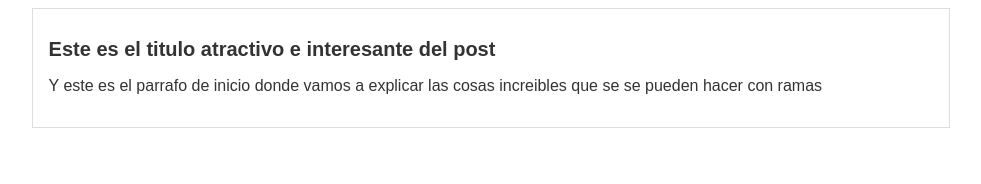
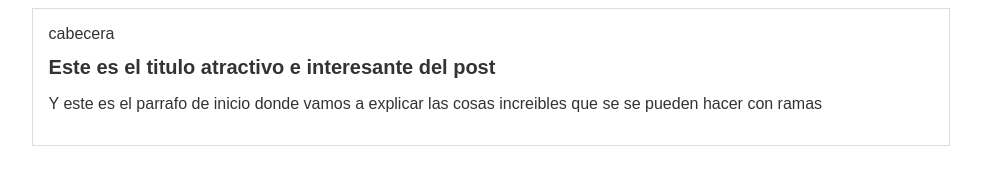
Before and after one commit to ernerdo/hyperblog, a plain HTML site: page blogpost.html in a window 1280 px wide. Shown: the whole page, without its empty margins (149-1130 px from the left). Drawn offline with Linux system fonts and the light colour scheme.

Commit message:
estructura inicial de la cabecera

```diff
--- a/blogpost.html
+++ b/blogpost.html
@@ -5,6 +5,10 @@
 </head>
 <body>
     <div id="container">
+<div id="cabecera">cabecera
+
+</div>
+
         <div id="post">
             <h1>Este es el titulo atractivo e interesante del post</h1>
             <p>Y este es el parrafo de inicio donde vamos a explicar las cosas increibles que se
```
